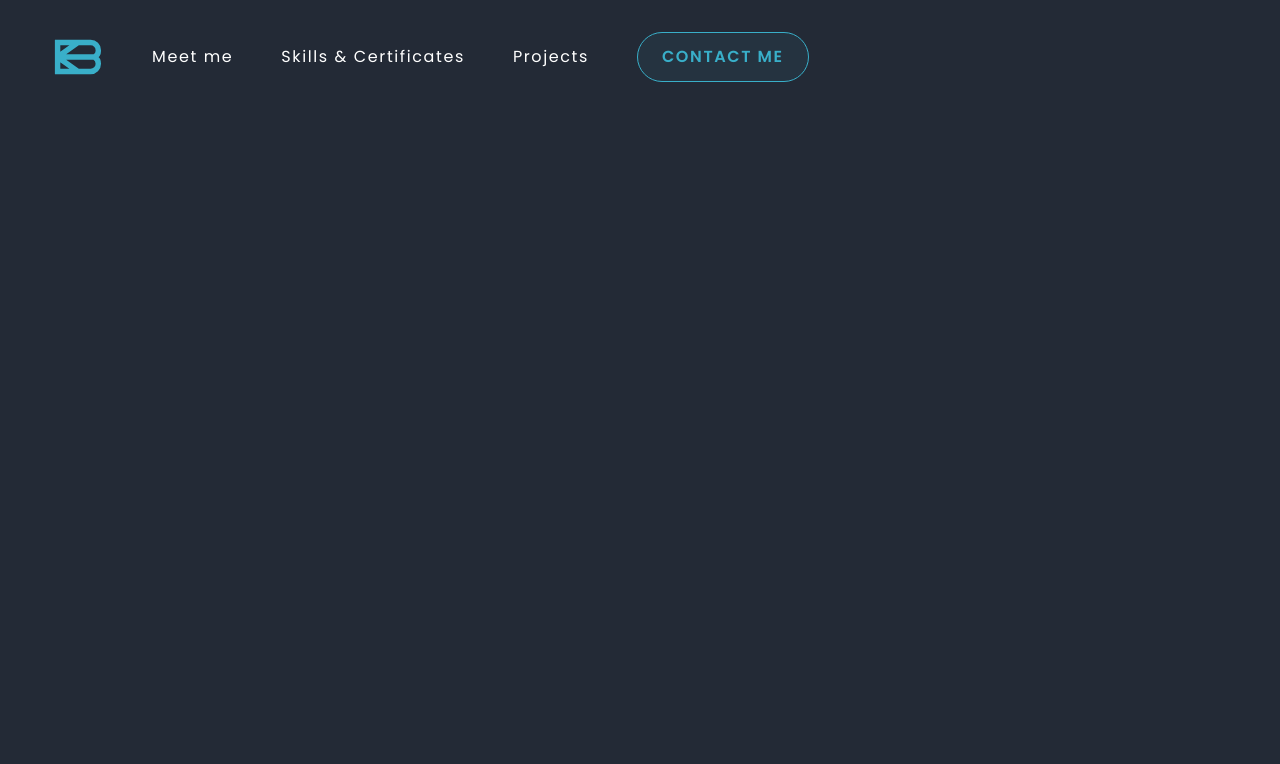
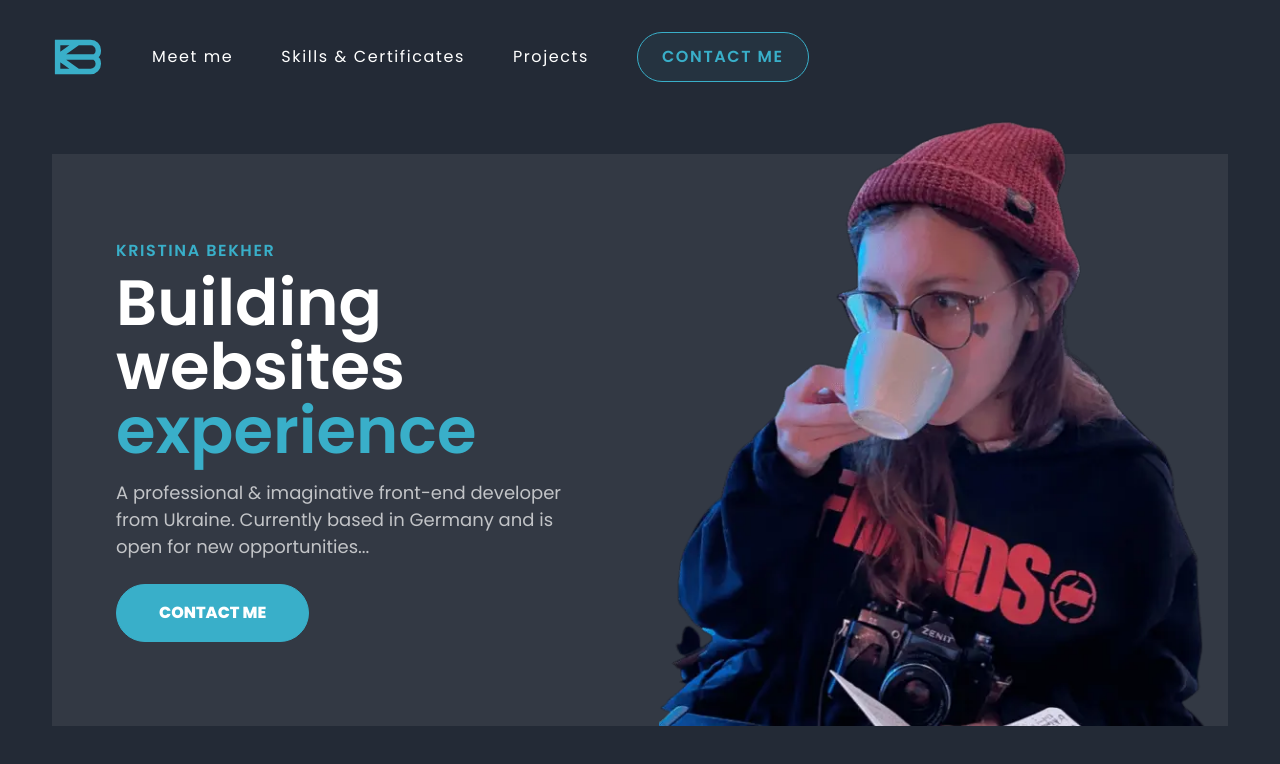
Before and after one commit to kbekher/my-portfolio, a React (Create React App) app: page / in a window 1280 px wide. Shown: the top 764 px of the page. Built offline with nearby package versions, Linux system fonts and the light colour scheme.

Commit message:
Add About section

```diff
--- a/src/App.tsx
+++ b/src/App.tsx
@@ -1,4 +1,5 @@
 import { Header } from './components/Header';
+import { About } from './components/About';
 
 import './App.scss';
 
@@ -7,8 +8,8 @@ export const App = () => (
     <Header />
 
     <main className="App__main">
-      {/* <About />
-      <Skills />
+      <About />
+      {/* <Skills />
       <Certificates />
       <Projects />
       <Contacts /> */}
--- /dev/null
+++ b/src/components/About/About.scss
@@ -0,0 +1,66 @@
+@import '../../styles/utils';
+
+.About {
+  @extend %big-container;
+  background-color: $color-section-background;
+  max-height: 574px;
+
+  &__content {
+    display: flex;
+    justify-content: space-between;
+  }
+
+  &__text-section {
+    max-width: 454px;
+    padding: 84px 0 84px 64px;
+  }
+
+  &__title {
+    color: $color-branding;
+    font-size: 16px;
+    font-weight: 600;
+    text-transform: uppercase;
+    letter-spacing: 0.1em;
+    margin-bottom: 8px;
+  }
+
+  &__subtitle {
+    color: #fff;
+    font-size: 64px;
+    line-height: 64px;
+    font-weight: 600;
+    margin-bottom: 16px;
+  }
+
+  &__paragraph {
+    @extend %section-paragraph;
+    margin-bottom: 24px;
+  }
+
+  &__button {
+    @extend %button-branding;
+    display: block;
+    width: max-content;
+  }
+
+  &__img-section {
+    // background-image: url('../../img/decorations/Group3.png'),
+    //   url('../../img/decorations/Group2.png');
+    background-repeat: no-repeat;
+    background-position: left, right;
+    background-size: contain;
+
+    width: 50%;
+    position: relative;
+  }
+
+  &__img {
+    width: 100%;
+    max-width: 550px;
+    height: auto;
+    position: absolute;
+    bottom: 0;
+    left: 50%;
+    transform: translateX(-50%);
+  }
+}
--- /dev/null
+++ b/src/components/About/About.tsx
@@ -0,0 +1,40 @@
+import { HashLink as Link } from 'react-router-hash-link';
+
+import './About.scss';
+
+export const About = () => (
+  <div className="About">
+    <div className="About__content">
+      <div className="About__text-section">
+        <h1 className="About__title">Kristina Bekher</h1>
+
+        <h2 className="About__subtitle">
+          Building <br />websites <span className="highlight">experience</span>
+        </h2>
+
+        <p className="About__paragraph">
+          A professional & imaginative front-end developer from Ukraine. Currently based in
+          Germany and is open for new opportunities...
+        </p>
+
+        <Link to='#contacts' className="About__button">
+          Contact Me
+        </Link>
+      </div>
+
+      <div className="About__img-section">
+        <picture>
+          <source
+            media="(max-width: 760px)"
+            srcSet={require("./img/photo-mobile.webp")}
+          />
+          <img
+            src={require("./img/photo.webp")}
+            className="About__img"
+            alt="Kristina Bekher"
+          />
+        </picture>
+      </div>
+    </div>
+  </div>
+);
--- /dev/null
+++ b/src/components/About/index.ts
@@ -0,0 +1 @@
+export * from './About';
--- a/src/styles/_mixins.scss
+++ b/src/styles/_mixins.scss
@@ -1,3 +1,5 @@
+//320px 480px 760px 960px 1200px
+
 @mixin onTablet {
   @media (max-width: 1024px) {
     @content;
@@ -5,7 +7,7 @@
 }
 
 @mixin onMobile {
-  @media (max-width: 744px) {
+  @media (max-width: 760px) {
     @content;
   }
 }
```
Also changed, not shown: src/components/About/img/photo-mobile.webp (added), src/components/About/img/photo.webp (added).
